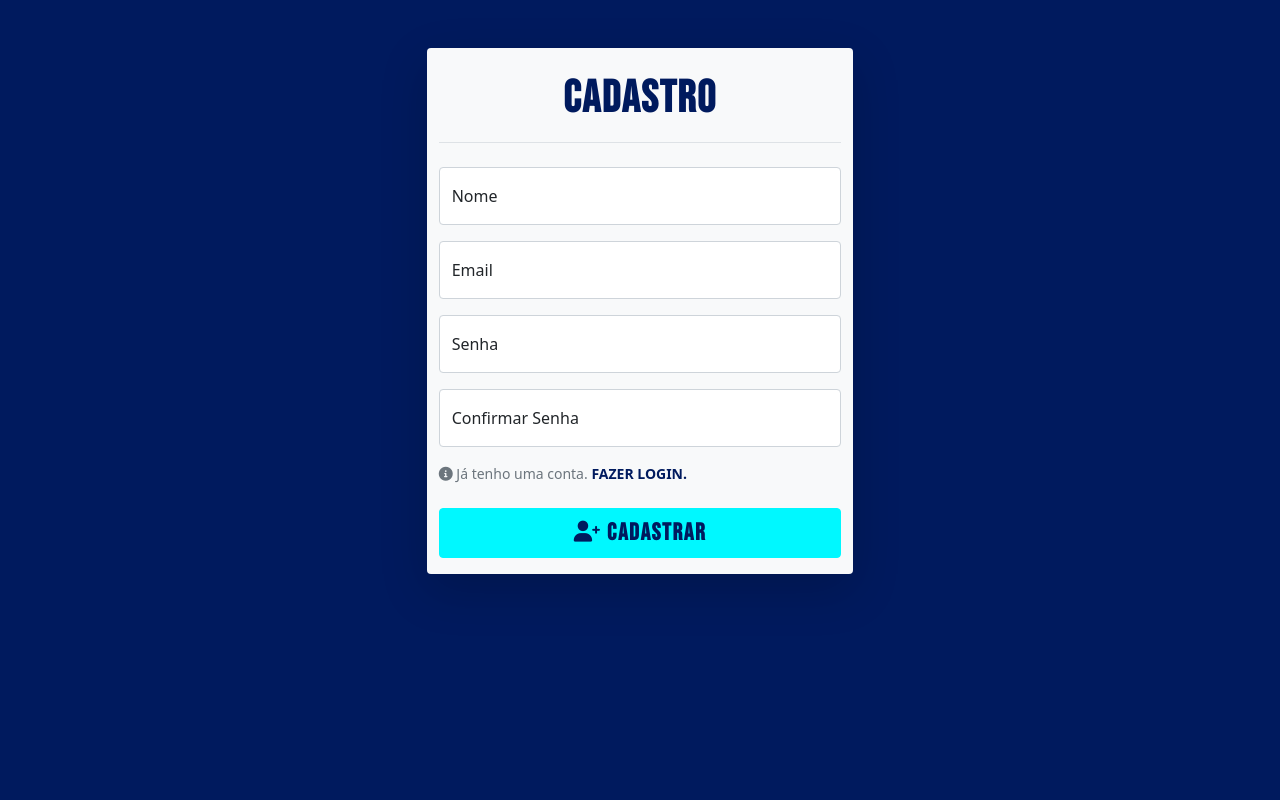
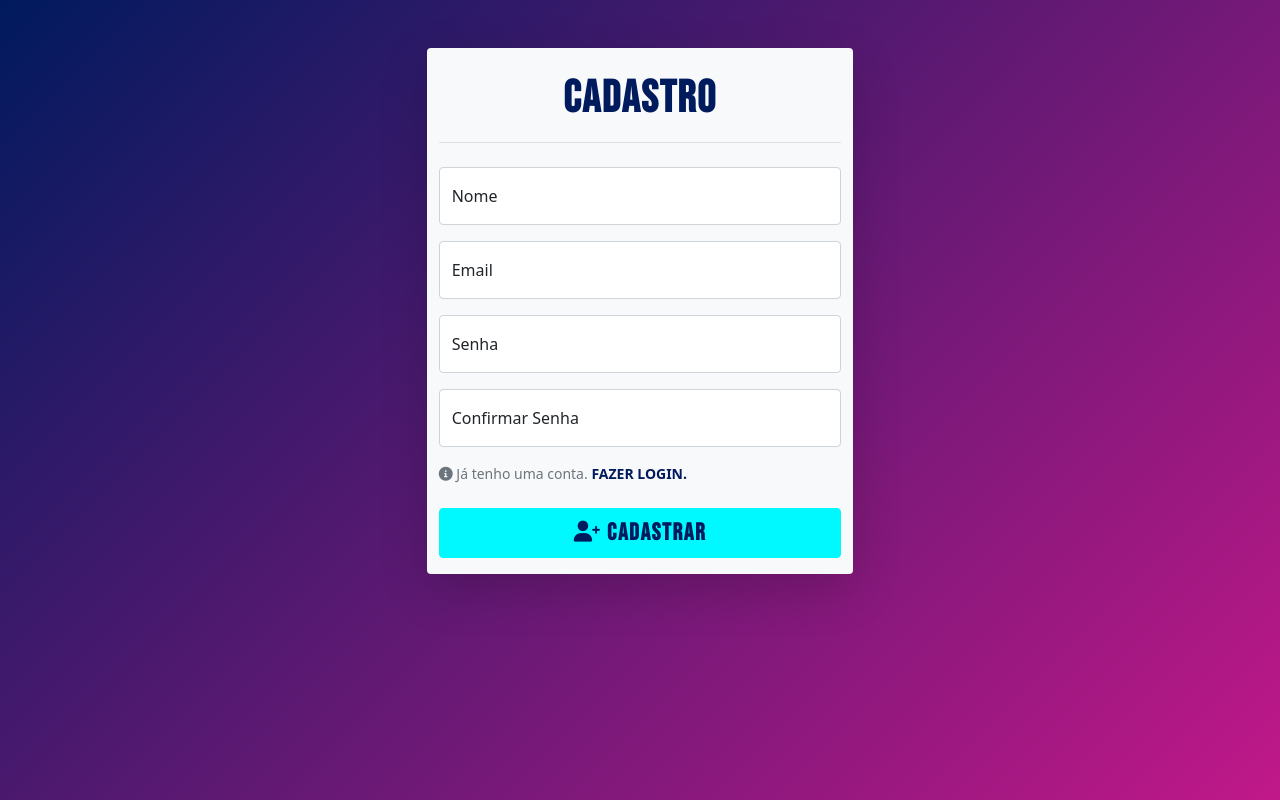
Before and after one commit to bibliotecaosmar/Dashboard_Ecommerce_with_Flask, a Flask app: page /register in a window 1280 px wide. Run offline with Flask 2, Linux system fonts and the light colour scheme; some libraries are stand-ins or nearby versions.

Commit message:
alteração do fundo login-register

```diff
--- a/app/static/clientes/login-register.css
+++ b/app/static/clientes/login-register.css
@@ -1,6 +1,7 @@
 .bg-login{
     height: 100vh;
     background-color: #001a5e;
+    background-image: linear-gradient(315deg, #c11889, #001a5e);
 }
 
 .title-login{
```
